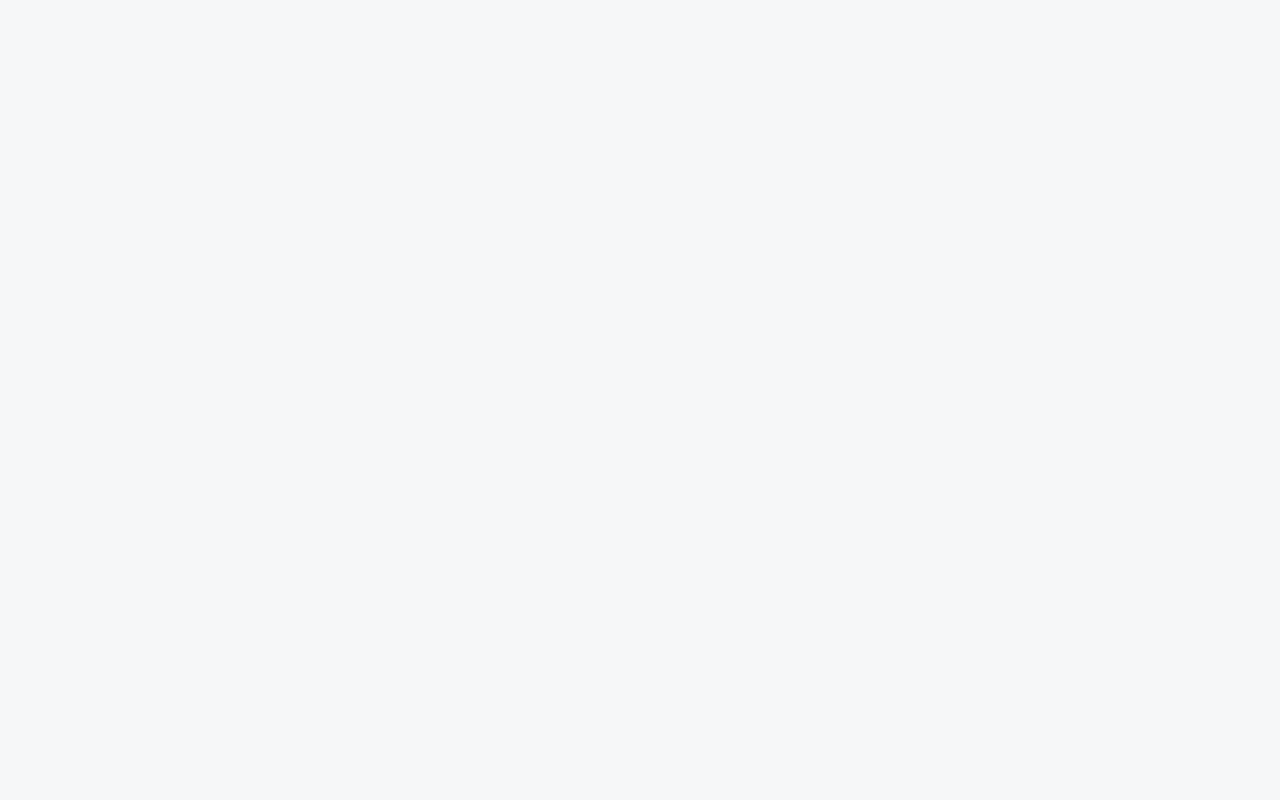
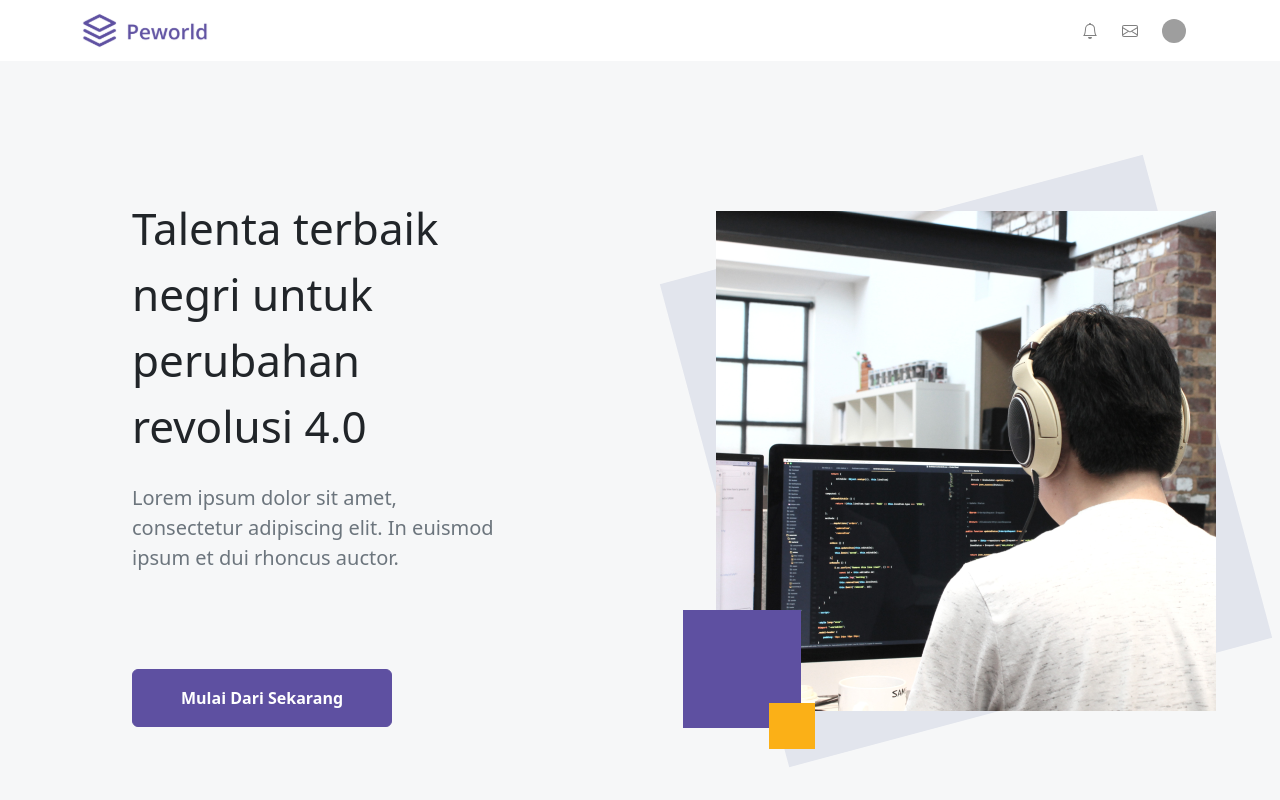
Before and after one commit to aldoBangun/joshy-app, a React (Create React App) app: page / in a window 1280 px wide. Before the commit this address had no page. Shown: the top 800 px of the page. Built offline with nearby package versions, Linux system fonts and the light colour scheme; no server answers; grey boxes are pictures that could not be loaded.

Commit message:
Add Landing page route to App.js

```diff
--- a/src/App.js
+++ b/src/App.js
@@ -2,6 +2,7 @@
 import DisplayNav from "./pages/DisplayNav";
 import HideNav from "./pages/HideNav";
 import Candidate from "./pages/Candidate";
+import Landing from "./pages/landing/index";
 
 const App = () => {
   return (
@@ -13,6 +14,7 @@
             {/*  */}
           </Route>
           <Route element={<DisplayNav />}>
+            <Route path="/" element={<Landing />} />
             <Route path="/candidates" element={<Candidate />} />
           </Route>
         </Routes>
```
